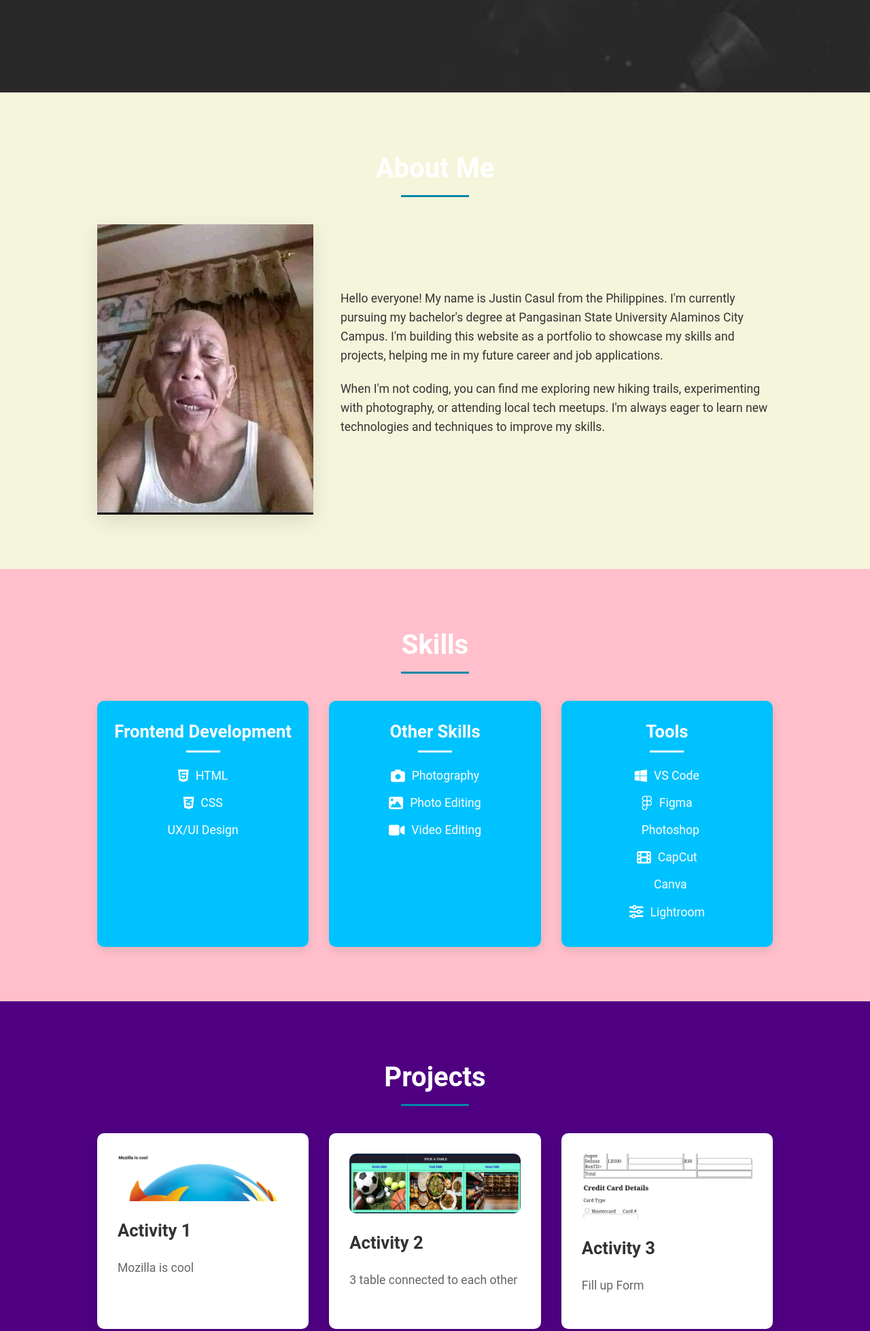
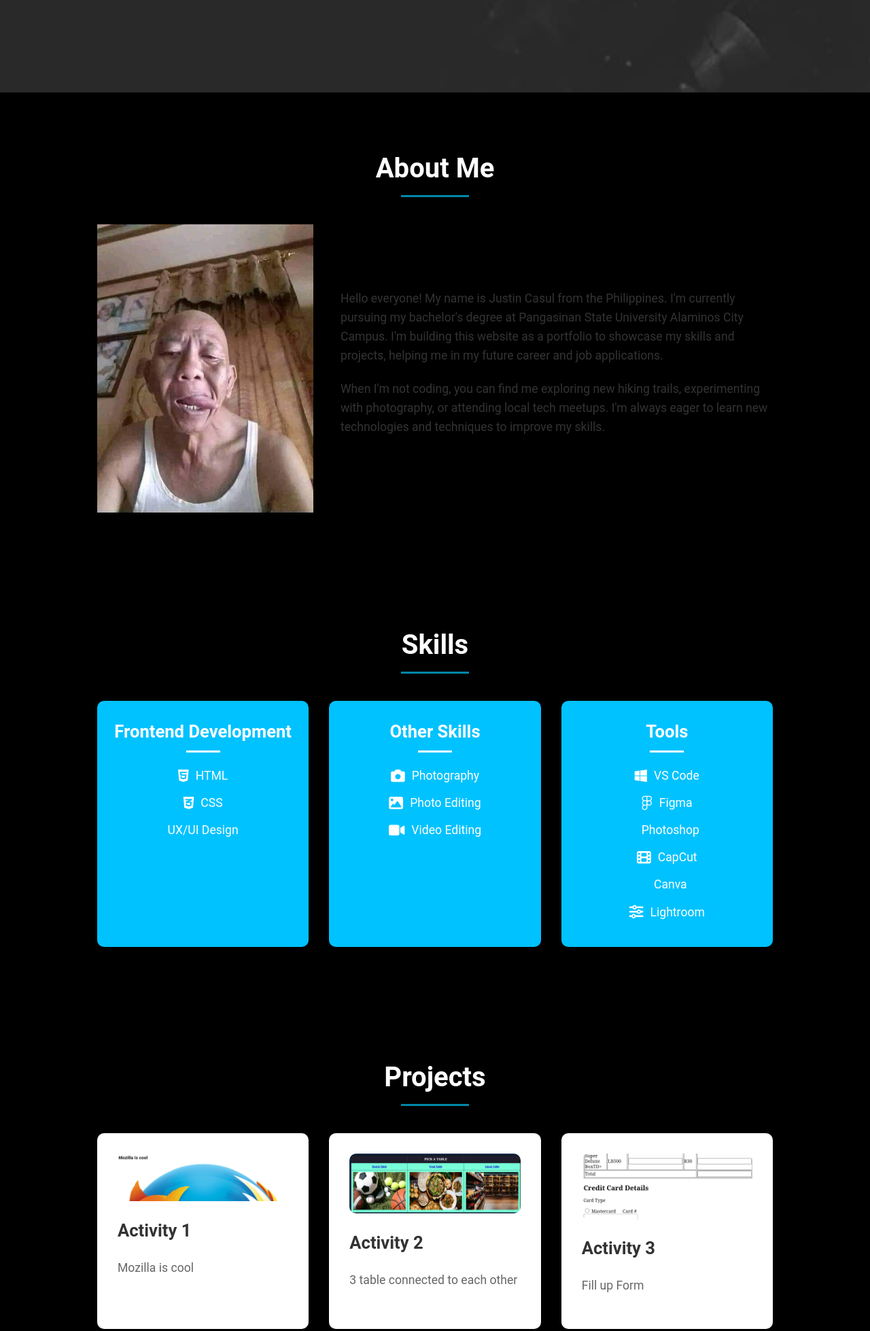
Before and after one commit to JustNitsu/my_website_portfolio, a plain HTML site: page index.html in a window 1280 px wide. Shown: the part 620-2578 px from the top of the page at 68% size. Drawn offline with Linux system fonts and the light colour scheme; some icons are missing.

Commit message:
Update style.css

```diff
--- a/style.css
+++ b/style.css
@@ -187,7 +187,7 @@ section {
 .about-section {
   padding: 80px 0;
   margin-top: 100px;
-  background-color: beige;
+  background-color: black;
 }
 
 .about-content {
@@ -223,7 +223,7 @@ section {
 
 /* Skills Section */
 .skills-section {
-  background-color: pink;
+  background-color: black;
   padding: 80px 0;
 }
 
@@ -282,7 +282,7 @@ section {
 
 /* Projects Section */
 .projects-section {
-  background-color: #4e0081;
+  background-color: black;
   padding: 80px 0;
 }
 
@@ -339,7 +339,7 @@ section {
 
 /* Contact Section */
 .contact-section {
-  background-color: #da2d44;
+  background-color: black;
   padding: 80px 0;
 }
 
```
